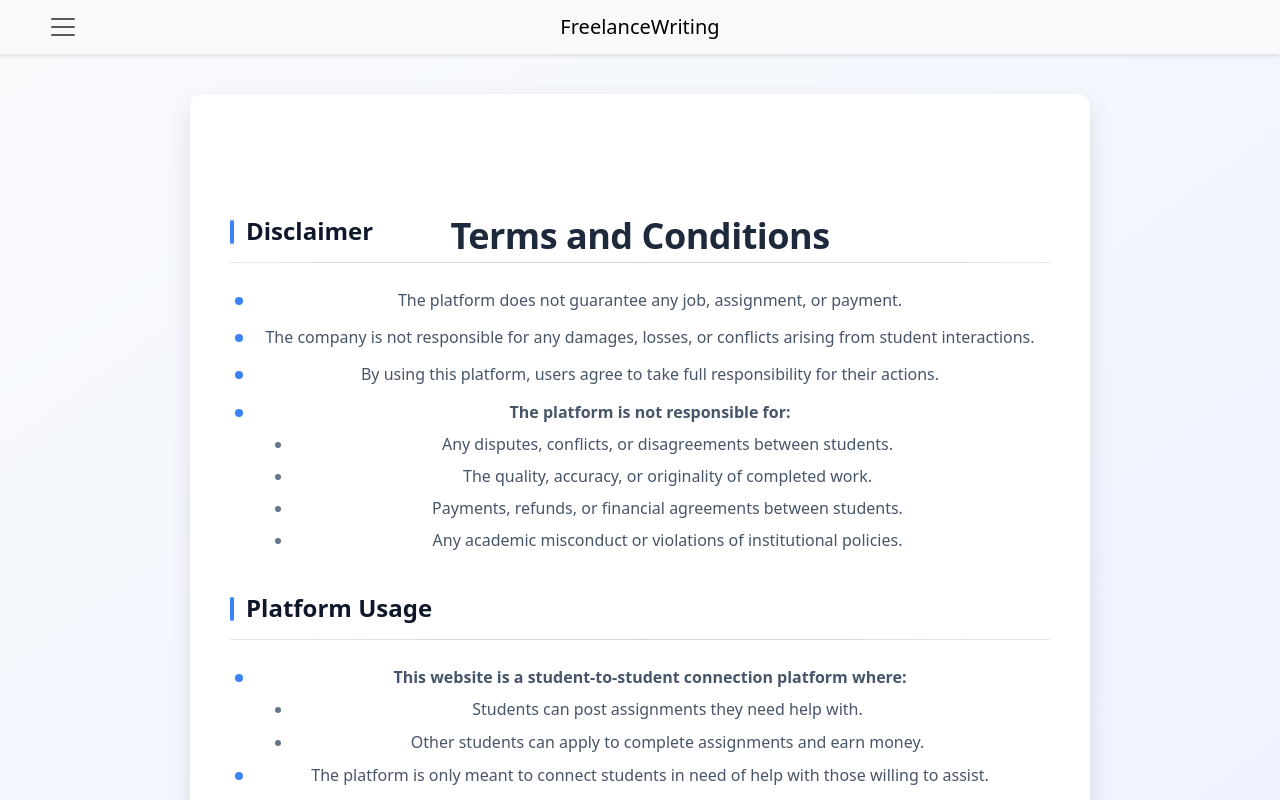
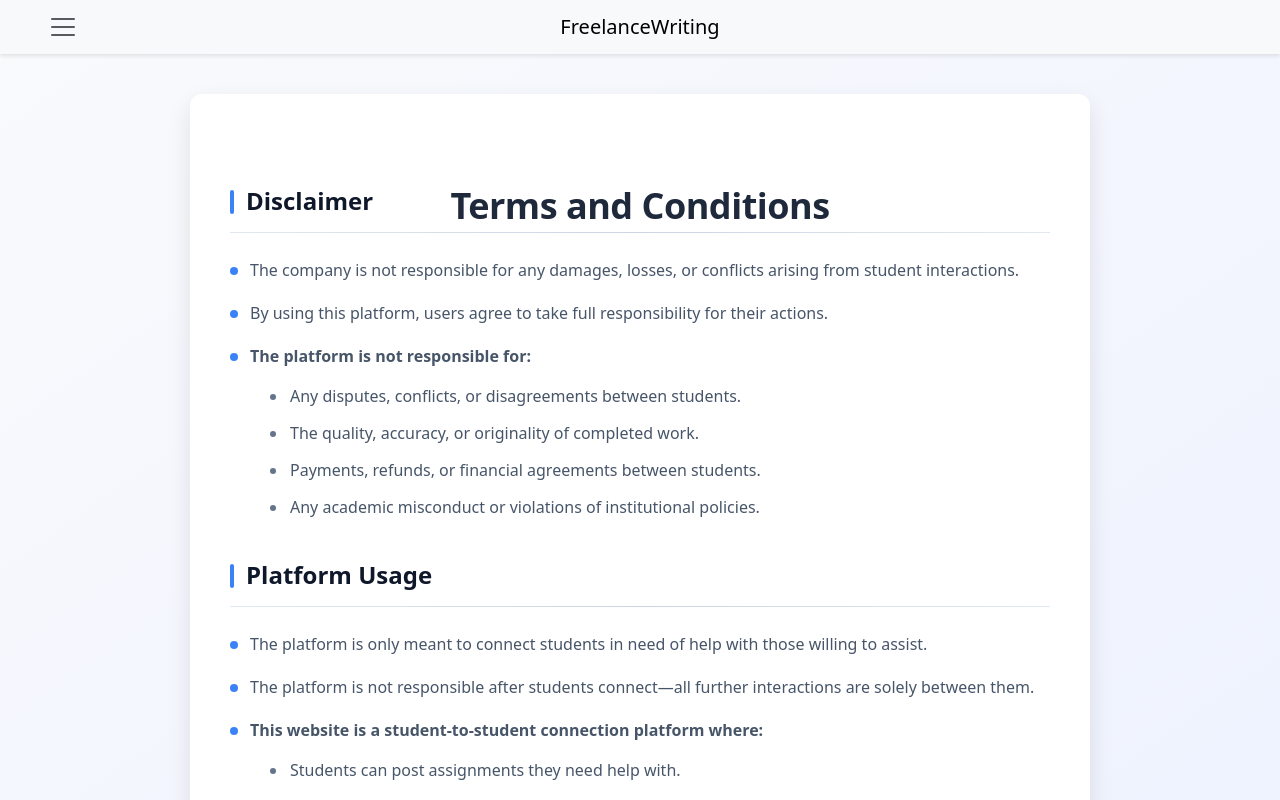
Before and after one commit to Pranay-Dommati/writing-freelancing, a React (Create React App) app in the folder frontend/: page /terms-and-conditions in a window 1280 px wide. Built offline with nearby package versions, Linux system fonts and the light colour scheme.

Commit message:
completing enhancement of t&c

```diff
--- a/frontend/src/components/TermsAndConditions.js
+++ b/frontend/src/components/TermsAndConditions.js
@@ -15,7 +15,6 @@ return (
 <h2 className="tc-section-title">Disclaimer</h2>
 <div className="tc-divider"></div>
 <ul className="tc-list">
-<li>The platform does not guarantee any job, assignment, or payment.</li>
 <li>The company is not responsible for any damages, losses, or conflicts arising from student interactions.</li>
 <li>By using this platform, users agree to take full responsibility for their actions.</li>
 <li className="tc-list-with-sublist">
@@ -35,6 +34,8 @@ return (
 <h2 className="tc-section-title">Platform Usage</h2>
 <div className="tc-divider"></div>
 <ul className="tc-list">
+<li>The platform is only meant to connect students in need of help with those willing to assist.</li>
+<li>The platform is not responsible after students connect—all further interactions are solely between them.</li>
 <li className="tc-list-with-sublist">
 <span>This website is a student-to-student connection platform where:</span>
 <ul className="tc-nested-list">
@@ -42,8 +43,6 @@ return (
 <li>Other students can apply to complete assignments and earn money.</li>
 </ul>
 </li>
-<li>The platform is only meant to connect students in need of help with those willing to assist.</li>
-<li>The platform is not responsible after students connect—all further interactions are solely between them.</li>
 </ul>
 </div>
 </div>
--- a/frontend/src/styles/terms-conditions.css
+++ b/frontend/src/styles/terms-conditions.css
@@ -19,8 +19,9 @@
   margin: 0 auto;
   background-color: white;
   border-radius: 12px;
-  padding: 40px;
+  padding: 10px 40px;
   box-shadow: 0 10px 25px rgba(0, 0, 0, 0.1);
+  text-align: left;
 }
 
 .tc-section {
@@ -55,6 +56,7 @@
 .tc-list {
   list-style-type: none;
   padding-left: 0;
+  margin-left: 0;
 }
 
 .tc-list li {
@@ -62,8 +64,9 @@
   line-height: 1.7;
   color: #475569;
   position: relative;
-  padding-left: 28px;
+  padding-left: 20px;
   font-size: 16px;
+  text-align: left;
 }
 
 .tc-list li:before {
@@ -87,13 +90,15 @@
 
 .tc-nested-list {
   list-style-type: none;
-  padding-left: 28px;
+  padding-left: 20px;
   margin-top: 12px;
+  margin-left: 0;
 }
 
 .tc-nested-list li {
   margin-bottom: 10px;
   padding-left: 20px;
+  text-align: left;
 }
 
 .tc-nested-list li:before {
@@ -101,6 +106,7 @@
   height: 6px;
   top: 11px;
   background-color: #64748b;
+  left: 0;
 }
 
 @media (max-width: 768px) {
@@ -117,24 +123,3 @@
     font-size: 22px;
   }
 }
-
-
-
-.tc-list li {
-    padding-left: 20px; /* Reduce padding to bring text closer */
-    margin-bottom: 10px; /* Reduce spacing between points */
-  }
-
-  .tc-list li:before {
-    left: 5px; /* Bring bullet points closer */
-  }
-
-  .tc-nested-list {
-    padding-left: 20px; /* Reduce indentation */
-    margin-top: 5px;
-  }
-
-  .tc-nested-list li {
-    padding-left: 15px;
-    margin-bottom: 5px;
-  }
```
